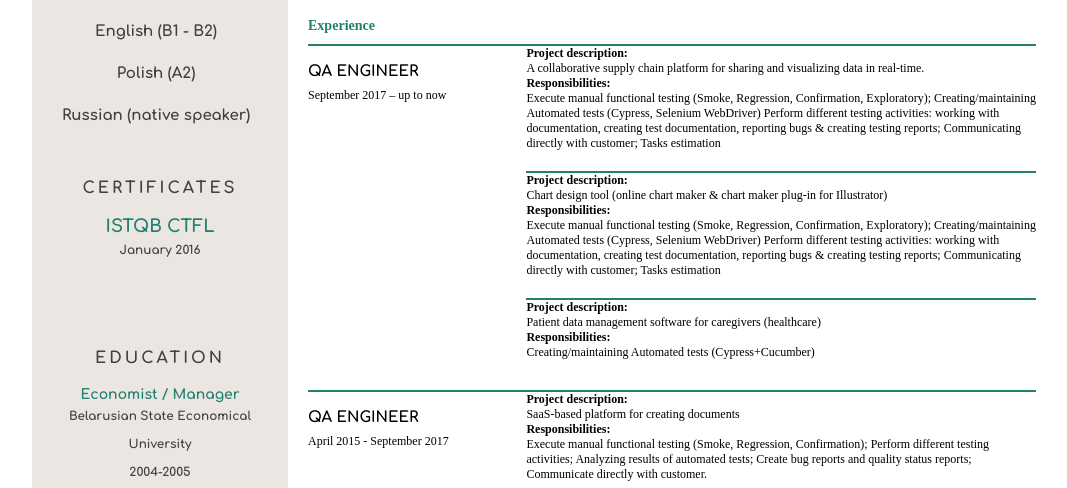
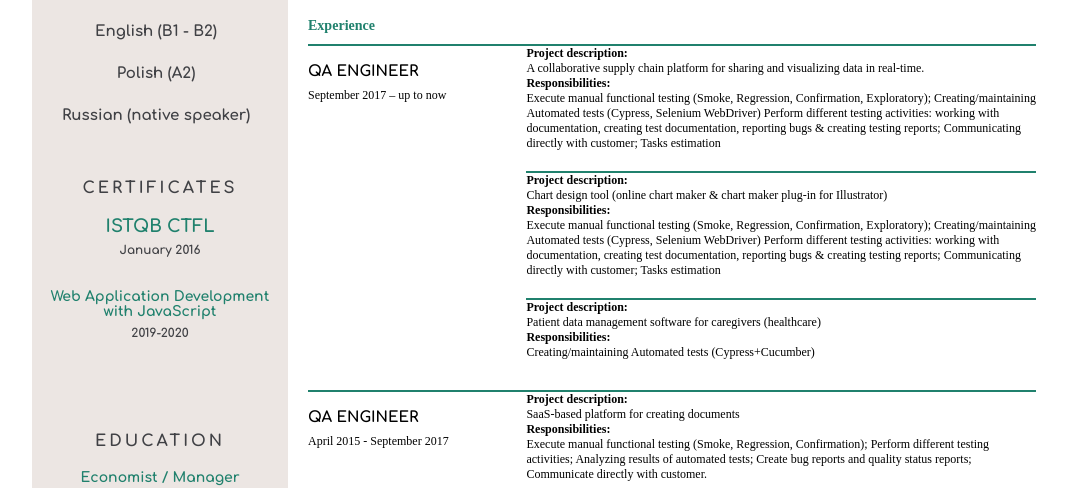
Before and after one commit to juliachruszczowaH/CV_Khrushchova, a plain HTML site: page index.html in a window 1280 px wide. Shown: the part 340-828 px from the top of the page, without its empty margins (96-1163 px from the left). Drawn offline with Linux system fonts and the light colour scheme.

Commit message:
Update index.html

```diff
--- a/index.html
+++ b/index.html
@@ -68,6 +68,10 @@
                 <div>
                     <h3 class="certificate-title">ISTQB CTFL</h3>
                     <p class="date">January 2016</p>
+                </div>
+                <div>
+                    <h3 class="degree-title">Web Application Development with JavaScript</h3>
+                    <p class="date">2019-2020</p>
                 </div>
             </section>
             <section class="section-heading hide">
```
